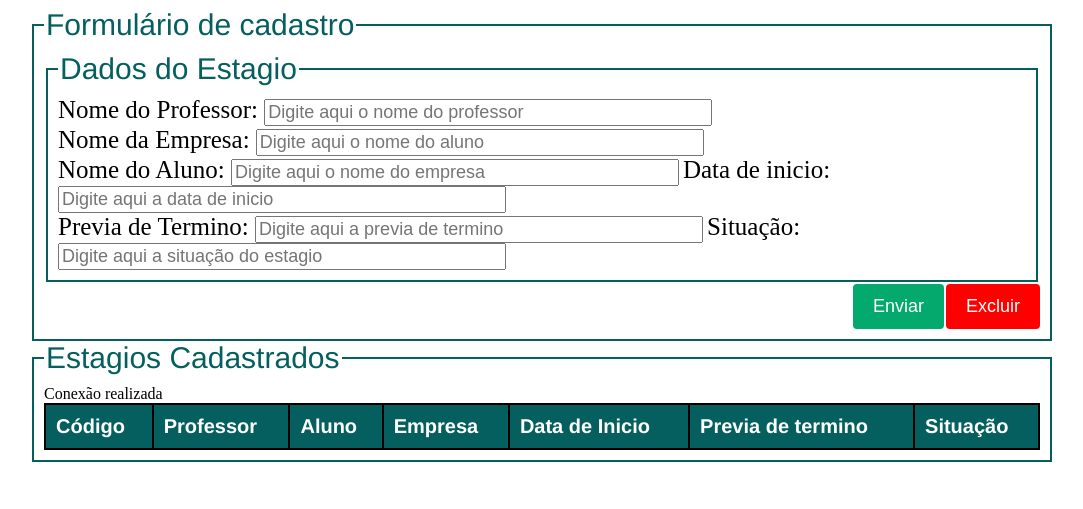
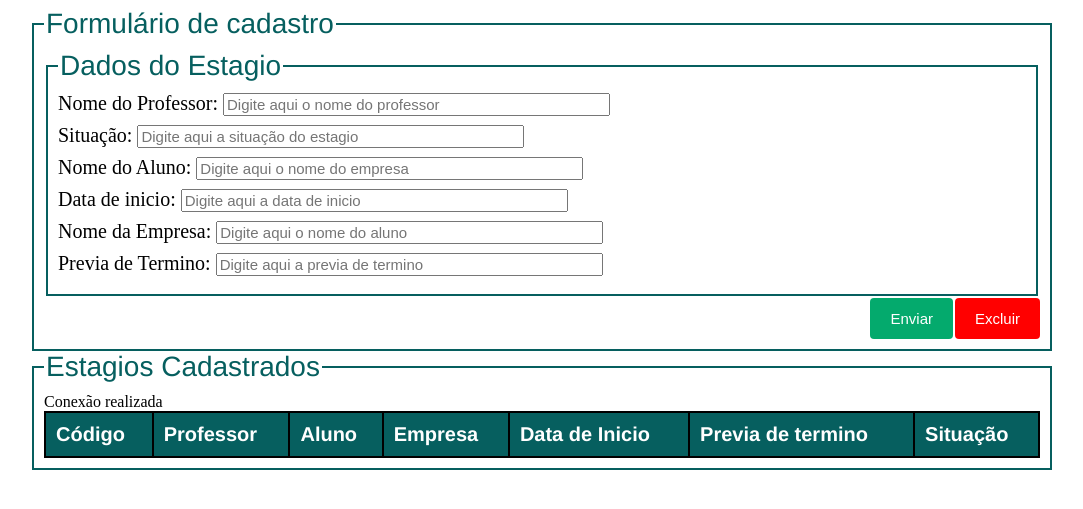
Before and after one commit to scet-ppa/SCET-PPA, a PHP site: page /pag/html/cad_estagio.php in a window 1280 px wide. Shown: the top 509 px of the page, without its empty margins (98-1181 px from the left). Run offline with PHP 8.4, Linux system fonts and the light colour scheme; data that the repository does not hold is empty.

Commit message:
Organização do css de cad_estagio

```diff
--- a/pag/css/cad_estagio.css
+++ b/pag/css/cad_estagio.css
@@ -16,12 +16,21 @@ body{
     box-sizing: border-box;
 }
 
+br {
+  width: 80em;
+}
+
 fieldset label {
-    font-size: 25px;
+    font-size: 20px;
+    margin-bottom: 12px;
+}
+
+fieldset div{
+  margin-bottom: 8px;
 }
 
 fieldset input {
-    font-size: 18px;
+    font-size: 15px;
 }
 
 table {
@@ -37,7 +46,7 @@ body{
 legend {
     font-family: "Dosis-SemiBold", Helvetica;
     color: #065f5f;
-    font-size: 30px;
+    font-size:28px;
 }
 
 th, td {
--- a/pag/html/cad_estagio.php
+++ b/pag/html/cad_estagio.php
@@ -7,8 +7,9 @@
 <head>
     <meta charset="UTF-8">
     <meta name="viewport" content="width=device-width, initial-scale=1.0">
-    <title>Cad_Curso</title>
+    <title>Cad_Estagio</title>
     <link rel="stylesheet" href="../css/cad_estagio.css">
+    <link rel="shortcut icon" type="imagex/png" href="../img/logo-scet.jpg">
 </head>
 <body>
     <fieldset>
@@ -17,21 +18,35 @@
             <fieldset>
                 <input style="display: none" name="tipo" id="tipo" type="text" value="cad_estagio">
                 <legend>Dados do Estagio</legend>
-                <label for="id_professor">Nome do Professor: </label>
-                <input size="40" required placeholder="Digite aqui o nome do professor" name="id_professor" id="id_professor" type="text">
-                <br>
+                <div>
+                <label for="orientador">Nome do Professor: </label>
+                <input size="40" required placeholder="Digite aqui o nome do professor" name="orientador" id="orientador" type="text">
+                </div>
+
+                <div>
+                <label for="situacao">Situação: </label>
+                <input size="40" required placeholder="Digite aqui a situação do estagio" name="situacao" id="situacao" type="text">
+                </div>
+
+                <div>
+                <label for="id_aluno">Nome do Aluno: </label>
+                <input size="40" required placeholder="Digite aqui o nome do empresa" name="id_aluno" id="id_aluno" type="text">
+                </div>
+
+                <div>
+                <label for="data_inicio">Data de inicio: </label>
+                <input size="40" required placeholder="Digite aqui a data de inicio" name="data_inicio" id="data_inicio" type="text">
+                </div>
+
+                <div>
                 <label for="id_empresa">Nome da Empresa: </label>
                 <input size="40" required placeholder="Digite aqui o nome do aluno" name="id_empresa" id="id_empresa" type="text">
-                <br>
-                <label for="id_aluno">Nome do Aluno: </label>
-                <input size="40" required placeholder="Digite aqui o nome do empresa" name="id_aluno" id="id_aluno" type="text">
-                <label for="data_inicio">Data de inicio: </label>
-                <input size="40" required placeholder="Digite aqui a data de inicio" name="data_inicio" id="data_inicio" type="text">
-                <br>
+                </div>
+
+                <div>
                 <label for="prev_termino">Previa de Termino: </label>
                 <input size="40" required placeholder="Digite aqui a previa de termino" name="prev_termino" id="prev_termino" type="text">
-                <label for="situacao">Situação: </label>
-                <input size="40" required placeholder="Digite aqui a situação do estagio" name="situacao" id="situacao" type="text">
+                </div>
 
             </fieldset>
 
```
Lines whose indentation alone changed are shown as unchanged.
